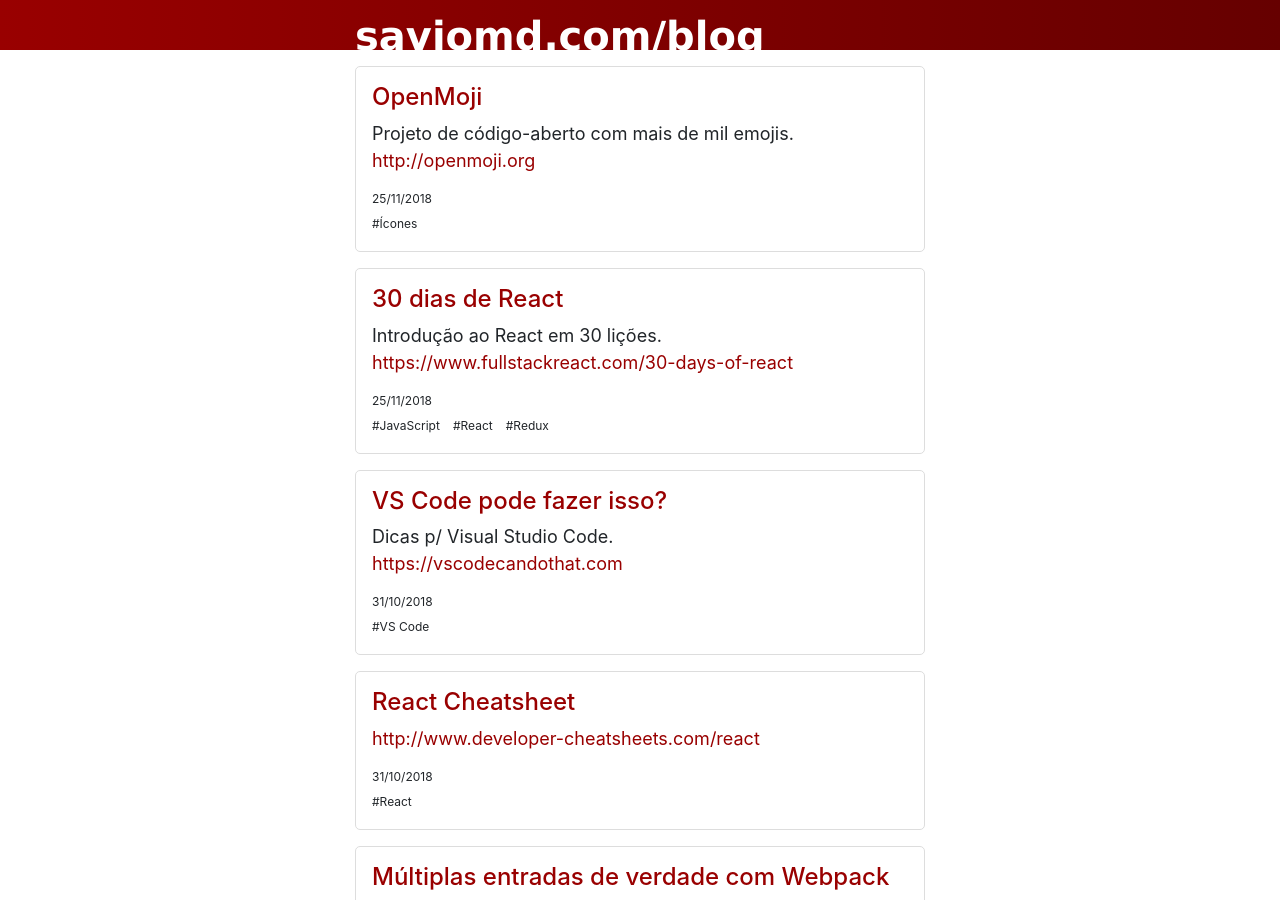
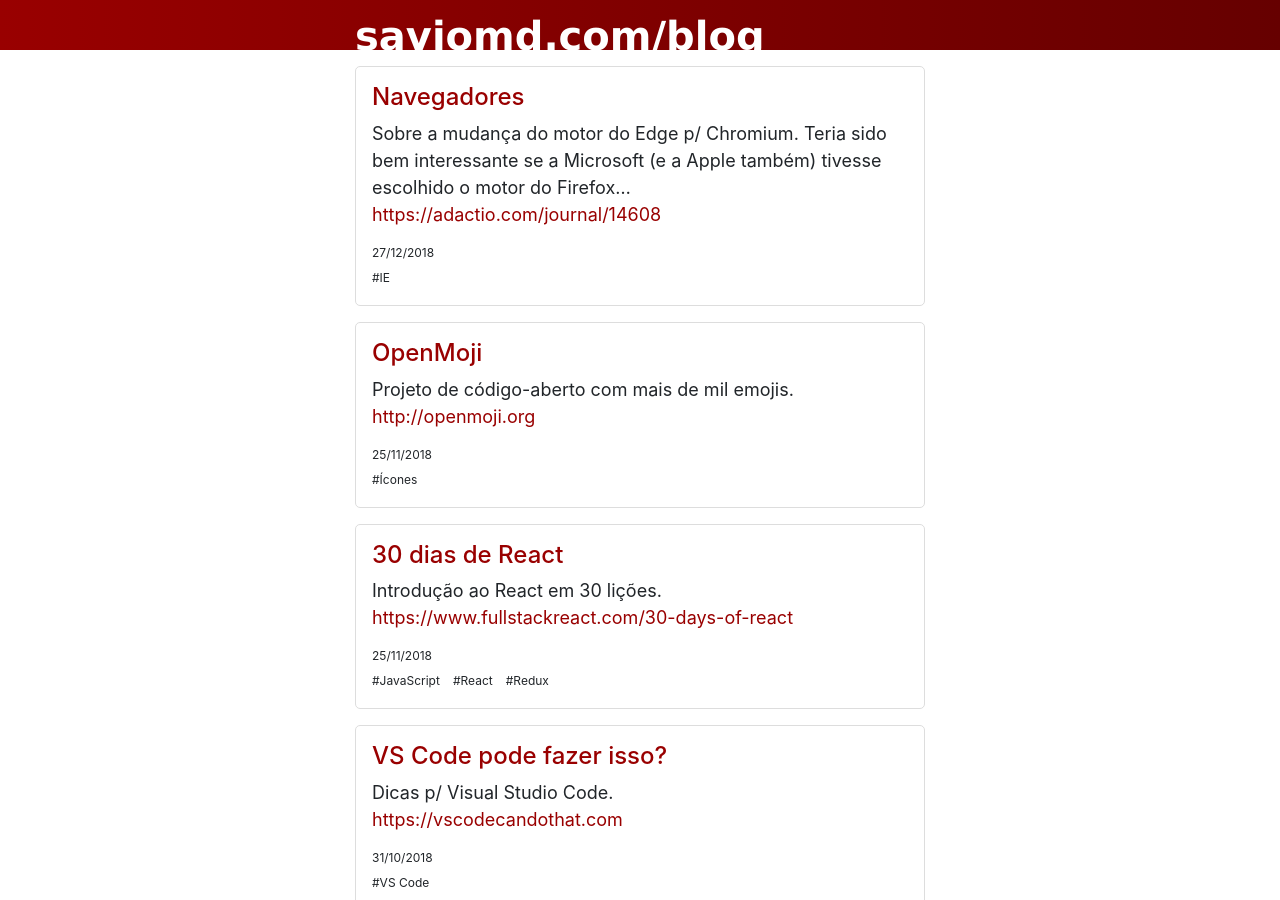
Before and after one commit to saviomd/blog, a Jekyll site: the page built from index.html, in a window 1280 px wide and 900 px high. Built offline with Jekyll 4.4.1, drawn with Linux system fonts in a browser that asks for light colours; the list of posts is cut into pages by our own code; some of the changed text lies outside the part shown.

Commit message:
Add new post; Update post tag

```diff
--- /dev/null
+++ b/_posts/2018-12-27-navegadores.md
@@ -0,0 +1,8 @@
+---
+layout: post
+title: 'Navegadores'
+tags: [IE]
+---
+
+Sobre a mudança do motor do Edge p/ Chromium. Teria sido bem interessante se a Microsoft (e a Apple também) tivesse escolhido o motor do Firefox...<br>
+<https://adactio.com/journal/14608>
```
Also changed, not shown: _posts/2018-07-29-um-componente-de-imagem-em-react-quase-ideal.md (+1 -1 lines).
